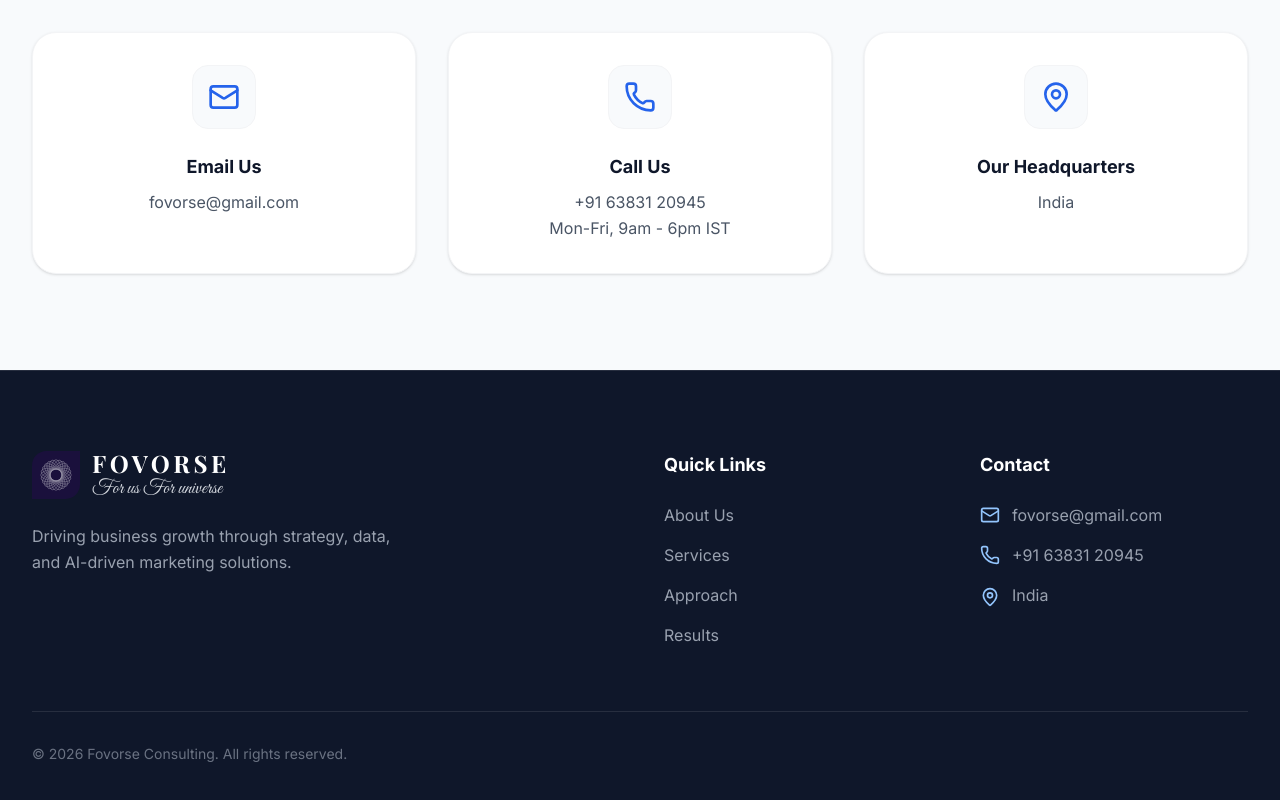
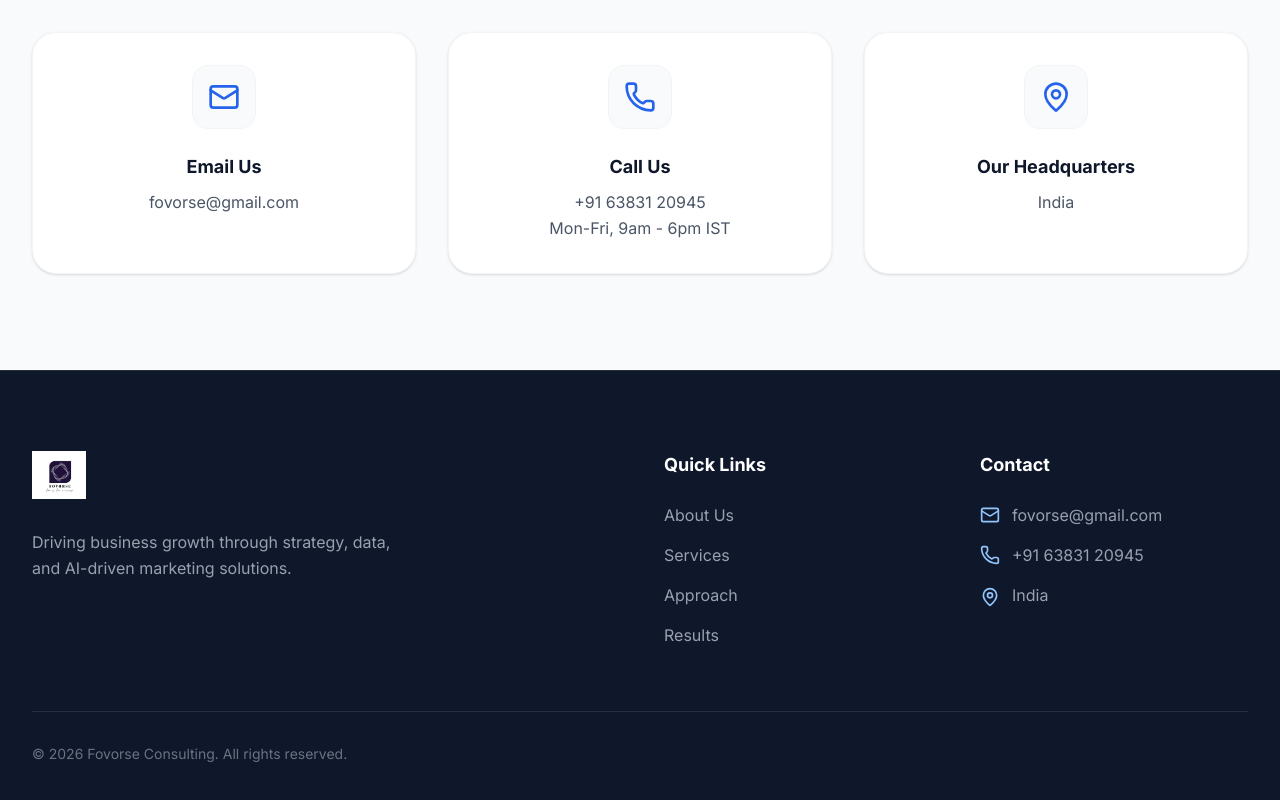
Before and after one commit to NITHISHKRISHNA-RAMAKRISHNAN/fovorse, a React (Vite) app: page / in a window 1280 px wide. Shown: the part 5718-6518 px from the top of the page. Built offline with nearby package versions, Linux system fonts and the light colour scheme; a web font is replaced by a local one.

Commit message:
Update Footer.tsx

```diff
--- a/src/components/Footer.tsx
+++ b/src/components/Footer.tsx
@@ -1,5 +1,4 @@
 import { Mail, Phone, MapPin } from "lucide-react";
-import { Logo } from "./Logo";
 
 export default function Footer() {
   return (
@@ -8,7 +7,7 @@ export default function Footer() {
         <div className="grid grid-cols-1 md:grid-cols-4 gap-12 mb-16">
           <div className="col-span-1 md:col-span-2">
             <a href="#home" className="inline-block mb-6">
-              <Logo variant="light" />
+              <img src="/logo.png" alt="Fovorse Logo" className="h-12 w-auto" />
             </a>
             <p className="text-gray-400 max-w-sm leading-relaxed">
               Driving business growth through strategy, data, and AI-driven marketing solutions.
@@ -30,11 +29,11 @@ export default function Footer() {
             <ul className="space-y-4">
               <li className="flex items-center gap-3 text-gray-400">
                 <Mail className="w-5 h-5 text-brand-accent-light" />
-                fovorse@gmail.com
+                <a href="mailto:fovorse@gmail.com" className="hover:underline"> fovorse@gmail.com </a>
               </li>
               <li className="flex items-center gap-3 text-gray-400">
                 <Phone className="w-5 h-5 text-brand-accent-light" />
-                +91 63831 20945
+                <a href="tel:+91 63831 20945" className="hover:underline"> +91 63831 20945 </a>
               </li>
               <li className="flex items-start gap-3 text-gray-400">
                 <MapPin className="w-5 h-5 text-brand-accent-light shrink-0 mt-1" />
```
